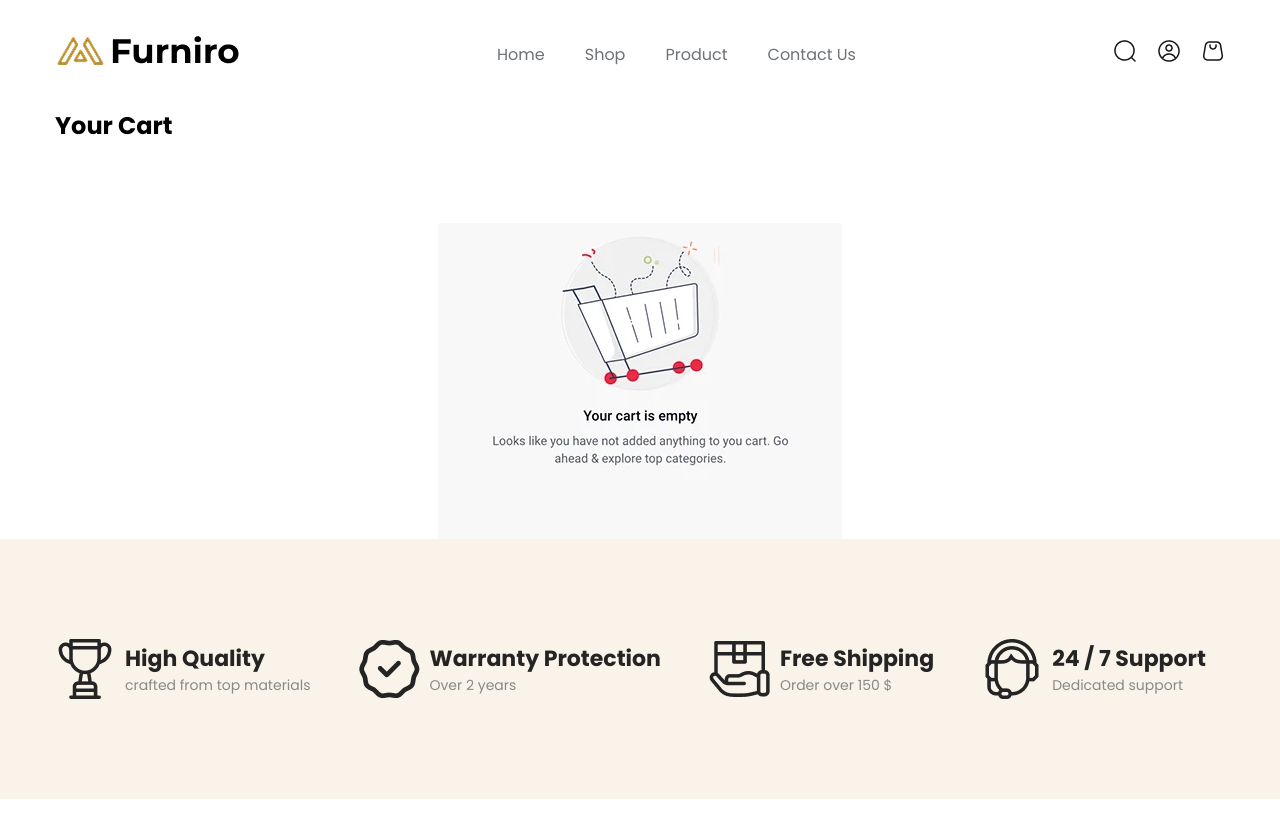
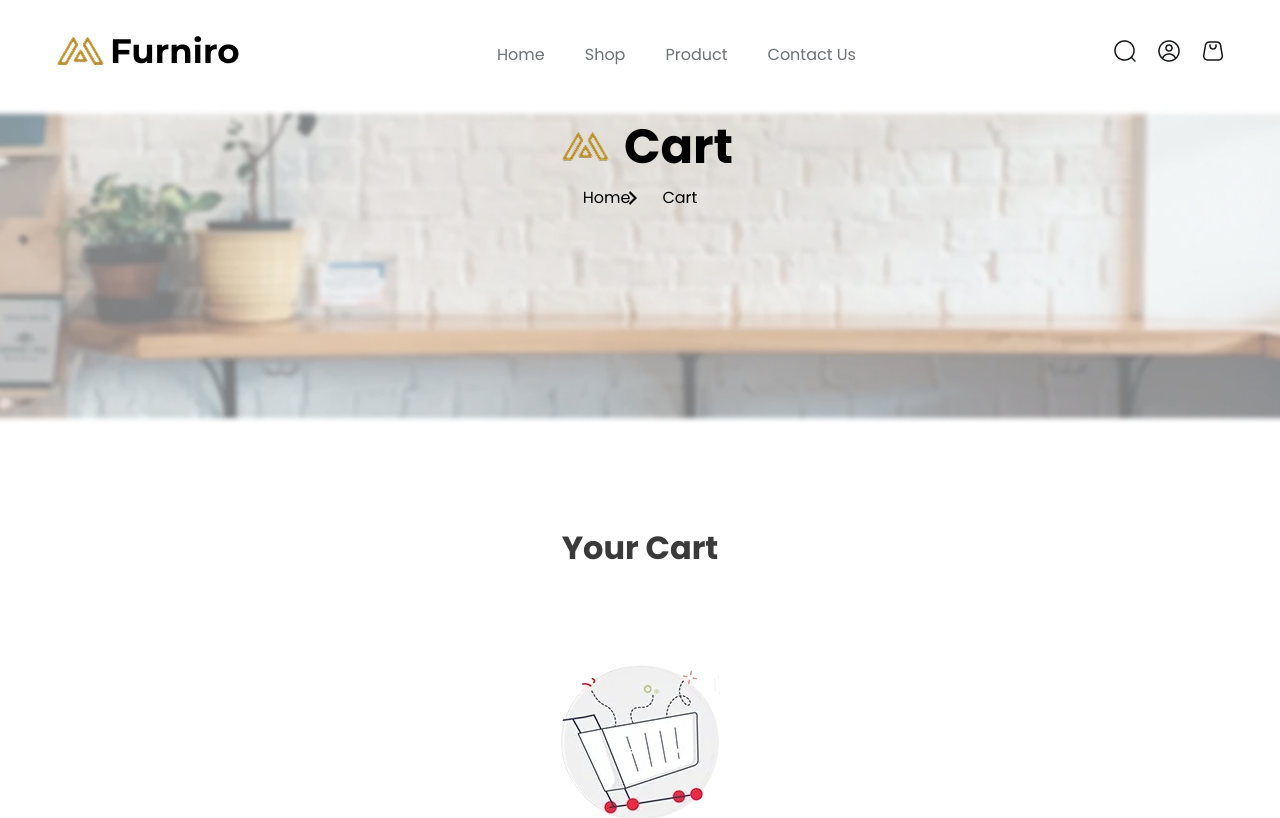
Before and after one commit to Mohsin-Hashmi/e-commerce-app, a React (Vite) app in the folder e-commerce-frontend/: page /cart in a window 1280 px wide. Shown: the top 818 px of the page. Built offline with nearby package versions, Linux system fonts and the light colour scheme.

Commit message:
Developing the cart page

```diff
--- a/e-commerce-frontend/src/components/Header/Header.jsx
+++ b/e-commerce-frontend/src/components/Header/Header.jsx
@@ -34,7 +34,7 @@ const Header = () => {
               <Link>
                 <img src={profile} alt="profile icon" />
               </Link>
-              <Link>
+              <Link to='/cart'>
                 <img src={cart} alt="cart icon" />
               </Link>
             </div>
--- a/e-commerce-frontend/src/pages/CartPage/Cart.css
+++ b/e-commerce-frontend/src/pages/CartPage/Cart.css
@@ -1,14 +1,78 @@
+.cartTable {
+  width: 100%;
+}
+.cartTable {
+  width: 100%;
+  border-collapse: collapse;
+  text-align: left;
+  margin-top: 20px;
+}
+.cartTable th{
+    font-size: 16px;
+    color: #3a3a3a;
+}
+.cartTable td{
+    font-size: 15px;
+    color: #3a3a3a;
+}
+.cartTable th,
+.cartTable td {
+  padding: 18px;
+  border: 1px solid #F9F1E7;
+}
 
-.cartTable{
-    width: 100%;
+.cartTable th {
+  background-color: #F9F1E7;
+  font-weight: bold;
+}
 
+.cartTable td {
+  vertical-align: middle;
 }
-.cartProductImage{
-    width: 150px;
-    border-radius: 10px;
+.cartSectionWrapper {
+  padding: 80px 0;
 }
-.emptyCartImage{
-    margin: 80px auto 0 auto;
-    display: block;
-    mix-blend-mode: multiply;
+.cartProductImage {
+  width: 150px;
+  border-radius: 10px;
 }
+.emptyCartImage {
+  margin: 80px auto 0 auto;
+  display: block;
+  mix-blend-mode: multiply;
+}
+.cartHeading {
+  text-align: center;
+  font-size: 32px;
+  color: #3a3a3a;
+  margin: 20px 0;
+}
+.clearCartBtn {
+  width: 245px;
+  padding: 12px 72px;
+  display: block;
+  margin: 0 auto;
+  border: 1px solid transparent;
+  text-decoration: none;
+  background-color: #b88e2f;
+  font: medium;
+  color: #ffffff;
+  font-size: 16px;
+  margin-top: 60px;
+  border-radius: 10px;
+  cursor: pointer;
+}
+.clearCartBtn:hover {
+  background-color: #ffffff;
+  border: 1px solid #b88e2f;
+  color: #b88e2f;
+}
+.backtoProductPageLink{
+    text-decoration: none;
+    color: #3a3a3a;
+    font-size: 17px;
+}
+.backtoProductPageLink:hover{
+    text-decoration: underline;
+    text-underline-offset: 4px;
+}
--- a/e-commerce-frontend/src/pages/CartPage/Cart.jsx
+++ b/e-commerce-frontend/src/pages/CartPage/Cart.jsx
@@ -5,29 +5,51 @@ import { useSelector, useDispatch } from "react-redux";
 import "./Cart.css";
 import { clearCart, removeFromCart } from "../../utils/cartSlice";
 import deleteIcon from "../../assets/images/deleteItemIcon.webp";
-import emptyCartImage from "../../assets/images/emptyCartImage.webp";
+import bannerLogo from "../../assets/images/Meubel House_Logos-05.webp";
+import emptyCartImage from "../../assets/images/emptyCart.webp";
+import { Link } from "react-router-dom";
 const Cart = () => {
-  const cartItems = useSelector((state) => state.cart.cartItems);
+  const cartItems = useSelector((state) => state?.cart?.cartItems);
   const dispatch = useDispatch();
   return (
     <>
       <Header />
+      <section className="contactUsSec">
+        <div className="container">
+          <div className="contactUsSecWrapper">
+            <img src={bannerLogo} alt="benner Logo" />
+            <h3 className="contactUsHeading">Cart</h3>
+          </div>
+          <div className="contactUsPara">
+            <p className="home">Home</p>
+            <p className="contact">Cart</p>
+          </div>
+        </div>
+      </section>
       <section className="cartSection">
         <div className="container">
           <div className="cartSectionWrapper">
-            <h2>Your Cart</h2>
+            <h2 className="cartHeading">Your Cart</h2>
             {cartItems.length === 0 ? (
-               <img className="emptyCartImage" src={emptyCartImage} alt="empty cart image"/>
+              <img
+                className="emptyCartImage"
+                src={emptyCartImage}
+                alt="empty cart image"
+              />
             ) : (
               <>
                 {cartItems.map((product) => (
                   <table className="cartTable" key={product.id}>
+                    <thead>
                       <tr>
                         <th>Product</th>
                         <th>Name</th>
                         <th>Quanity</th>
                         <th>Price</th>
+                        <th>Delete</th>
                       </tr>
+                    </thead>
+                    <tbody>
                       <tr key={product.id}>
                         <td>
                           <img
@@ -47,12 +69,17 @@ const Cart = () => {
                           />
                         </td>
                       </tr>
+                    </tbody>
                   </table>
                 ))}
 
-                <button onClick={() => dispatch(clearCart())}>
+                <button
+                  className="clearCartBtn"
+                  onClick={() => dispatch(clearCart())}
+                >
                   Clear Cart
                 </button>
+                <Link className="backtoProductPageLink" to='/products'>Back to Products</Link>
               </>
             )}
           </div>
```
Also changed, not shown: e-commerce-frontend/src/assets/images/emptyCart.webp (added), e-commerce-frontend/src/pages/ProductPage/Product.css (line endings or trailing spaces). Lines whose indentation alone changed are shown as unchanged.
